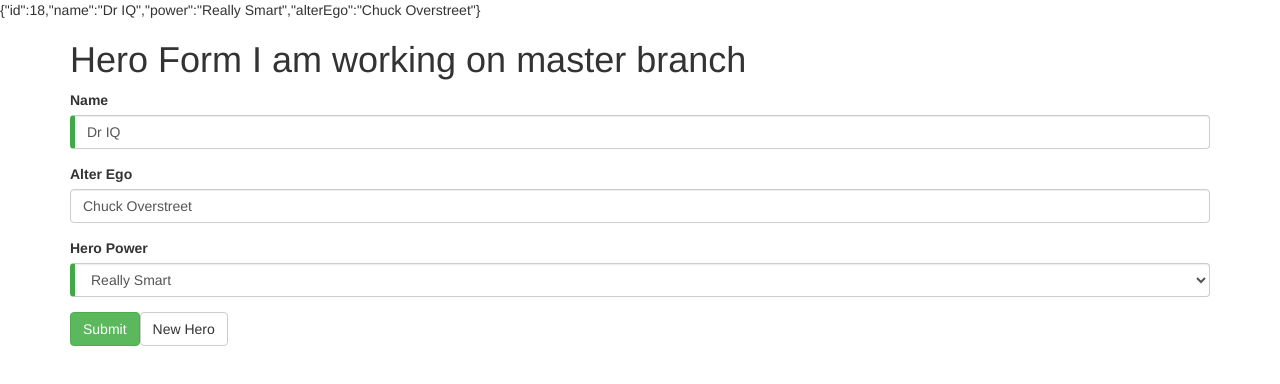
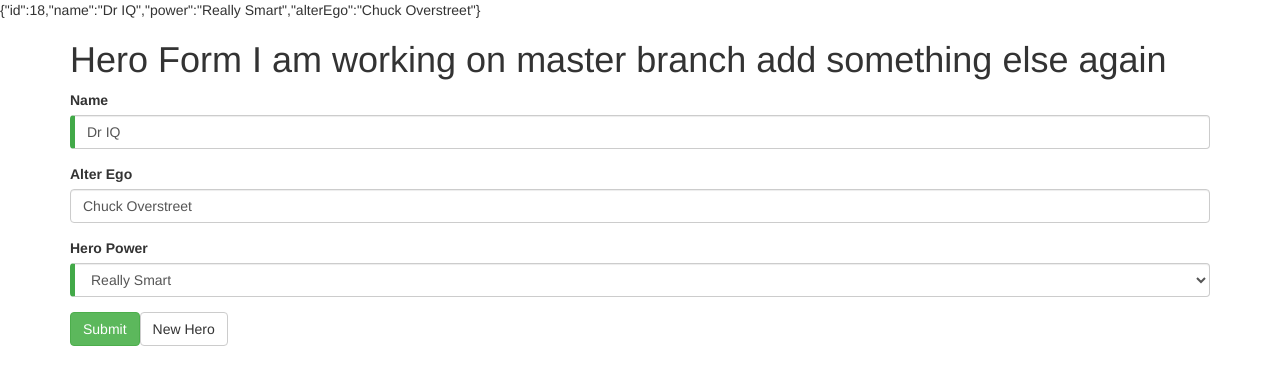
Before and after one commit to Susanxuf/angulartest01, an Angular app in the folder myform2/: page / in a window 1280 px wide. Shown: the top 384 px of the page. Built offline with nearby package versions, Linux system fonts and the light colour scheme.

Commit message:
change title again

```diff
--- a/myform2/src/app/hero-form/hero-form.component.html
+++ b/myform2/src/app/hero-form/hero-form.component.html
@@ -1,6 +1,6 @@
 {{diagnostic}}
 <div class="container" [hidden]="submitted">
-  <h1>Hero Form I am working on master branch</h1>
+  <h1>Hero Form I am working on master branch add something else again</h1>
   <form (ngSubmit)="onSubmit()" #heroForm="ngForm">
     <div class="form-group">
       <label for="name">Name</label>
```
